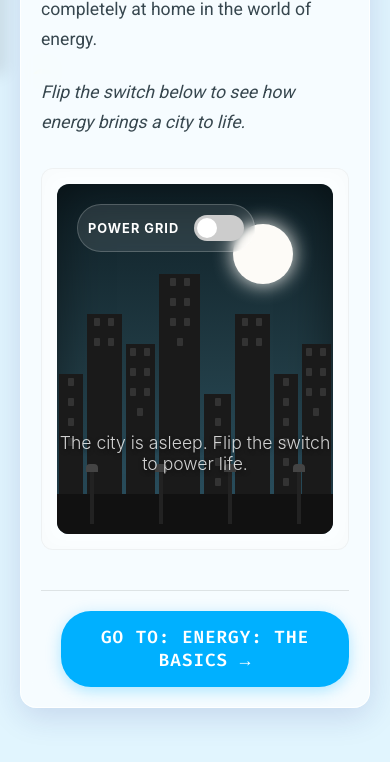
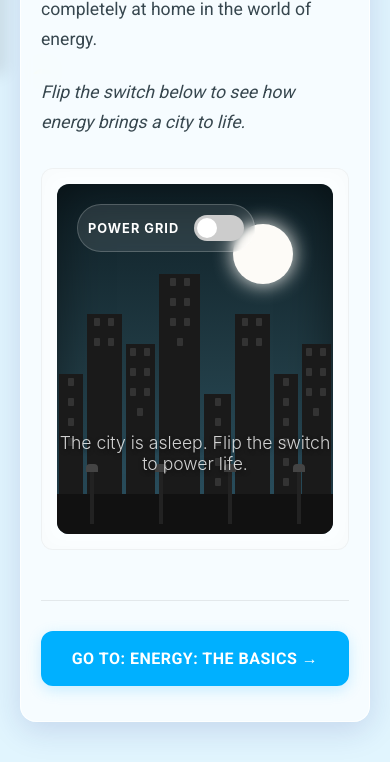
Before and after one commit to pranay-code/energyintro, a website built with Vite: page index.html in a window 390 px wide. Shown: the part 770-1532 px from the top of the page. Built offline with nearby package versions, Linux system fonts and the light colour scheme.

Commit message:
Style: Fix navigation button layout and responsiveness

```diff
--- a/style.css
+++ b/style.css
@@ -321,73 +321,110 @@ p {
   transition: transform 0.3s ease, opacity 0.3s ease;
 }
 
-/* Navigation Footer & Next Button */
+/* Navigation Footer & Buttons */
 .navigation-footer {
-  margin-top: 40px;
-  padding-top: 20px;
-  border-top: 1px solid rgba(0, 0, 0, 0.1);
+  margin-top: 50px;
+  padding-top: 30px;
+  border-top: 1px solid rgba(0, 0, 0, 0.08);
   display: flex;
   flex-direction: column;
-  align-items: center;
-  gap: 15px;
-}
-
-.footer-buttons {
-  display: flex;
-  justify-content: space-between;
+  gap: 20px;
   width: 100%;
-  gap: 20px;
-  align-items: center;
 }
 
 .next-hint {
   font-style: italic;
   color: var(--text-muted);
   text-align: center;
+  font-size: 0.95rem;
+  opacity: 0.8;
+}
+
+.footer-buttons {
+  display: flex;
+  justify-content: space-between;
+  align-items: stretch;
+  /* Match heights */
+  gap: 15px;
+  width: 100%;
+}
+
+.footer-buttons>* {
+  flex: 1;
+  /* Equal width on desktop/tablet */
+  max-width: 48%;
+}
+
+.prev-section-btn,
+.next-section-btn {
+  display: flex;
+  align-items: center;
+  justify-content: center;
+  min-height: 50px;
+  padding: 12px 20px;
+  border-radius: 12px;
+  font-weight: 600;
+  font-size: 1rem;
+  text-transform: uppercase;
+  letter-spacing: 0.5px;
+  cursor: pointer;
+  transition: all 0.3s cubic-bezier(0.4, 0, 0.2, 1);
+  text-decoration: none;
+  font-family: var(--font-main);
 }
 
 .prev-section-btn {
   background: white;
-  border: 1px solid var(--neon-cyan);
+  border: 2px solid var(--neon-cyan);
   color: var(--neon-cyan);
-  padding: 12px 25px;
-  font-weight: bold;
-  border-radius: 30px;
-  cursor: pointer;
-  transition: all 0.3s ease;
-  min-width: 150px;
 }
 
 .prev-section-btn:hover {
   background: rgba(0, 176, 255, 0.05);
+  box-shadow: 0 4px 12px rgba(0, 176, 255, 0.1);
   transform: translateY(-2px);
 }
 
 .next-section-btn {
   background: var(--neon-cyan);
+  border: 2px solid var(--neon-cyan);
   color: white;
-  border: none;
-  padding: 15px 30px;
-  font-size: 1.1rem;
-  font-weight: bold;
-  border-radius: 30px;
-  cursor: pointer;
-  box-shadow: 0 4px 15px rgba(0, 176, 255, 0.3);
-  transition: all 0.3s ease;
-  flex-grow: 1;
-  max-width: 400px;
+  box-shadow: 0 4px 15px rgba(0, 176, 255, 0.2);
 }
 
 .next-section-btn:hover {
   background: #01579B;
+  border-color: #01579B;
+  box-shadow: 0 6px 20px rgba(0, 176, 255, 0.3);
   transform: translateY(-2px);
-  box-shadow: 0 6px 20px rgba(0, 176, 255, 0.4);
 }
 
 .end-msg {
   color: var(--success-green);
   font-weight: bold;
   font-style: italic;
+  text-align: center;
+  width: 100%;
+}
+
+/* Mobile Adjustments for Buttons */
+@media (max-width: 600px) {
+  .footer-buttons {
+    flex-direction: column-reverse;
+    /* Put Next button on top for easier thumb access */
+    align-items: center;
+  }
+
+  .footer-buttons>* {
+    max-width: 100%;
+    width: 100%;
+  }
+
+  .prev-section-btn,
+  .next-section-btn {
+    min-height: 55px;
+    /* Larger tap targets on phone */
+  }
 }
 
 @media (max-width: 900px) {
```
